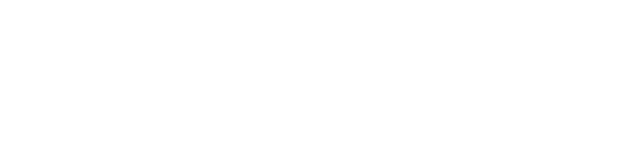
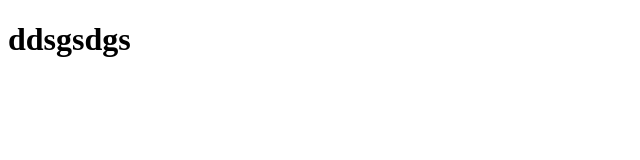
Before and after one commit to Lolass29/Second, a plain HTML site: page index.html in a window 1280 px wide. Shown: the whole page, without its empty margins (0-640 px from the left). Drawn offline with Linux system fonts and the light colour scheme.

Commit message:
Update index.html

```diff
--- a/index.html
+++ b/index.html
@@ -4,6 +4,6 @@
 
     </head>
     <body>
-
+        <h1>ddsgsdgs</h1>
     </body>
 </html>
```
